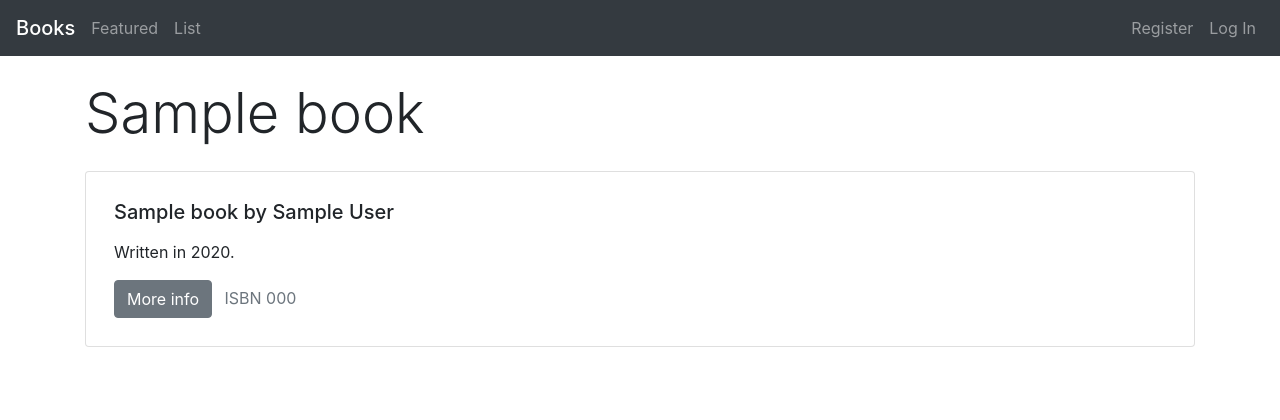
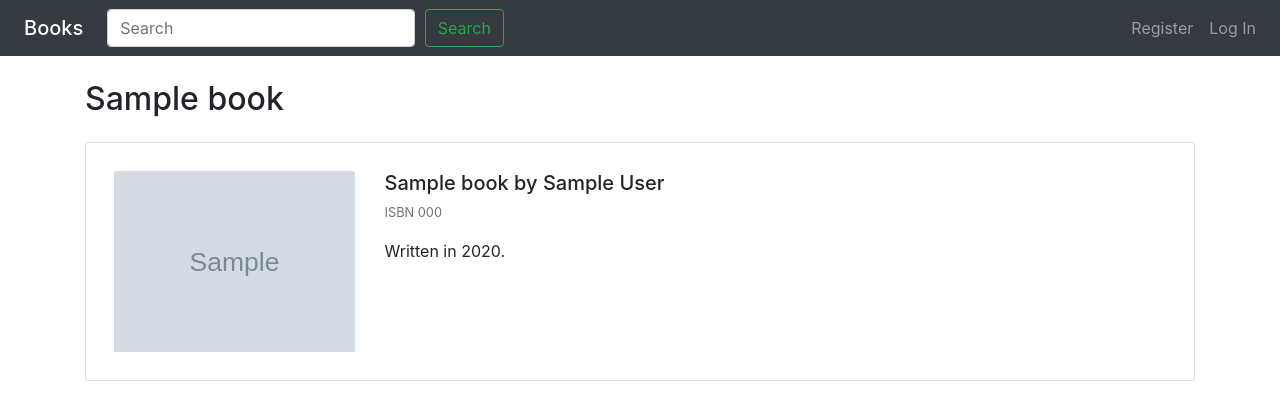
Before and after one commit to mikekurkin/project1, a Flask app: template templates/book.html in a window 1280 px wide. Shown: the top 420 px of the page. Run offline with Flask 2, Linux system fonts and the light colour scheme; the template is opened without the code that fills it: most values are stand-ins (such as "Sample title", 1, 10 or a date in 2020); grey boxes marked "Sample" are stand-in pictures; some libraries are stand-ins or nearby versions.

Commit message:
Added search, book

```diff
--- a/application.py
+++ b/application.py
@@ -1,4 +1,5 @@
-import os, requests
+import os
+import requests
 
 from flask import Flask, session, redirect, request, render_template
 from flask_session import Session
@@ -21,39 +22,54 @@ Session(app)
 engine = create_engine(os.getenv("DATABASE_URL"))
 db = scoped_session(sessionmaker(bind=engine))
 
+
 def error(message, code=400):
     """Renders message as an apology to user."""
     return render_template("error.html", code=code, message=message), code
 
-def get_book_info(isbn):
+
+def get_gr_res(isbn):
     """Returns books list extended with information from """
-    res = requests.get("https://www.goodreads.com/book/review_counts.json", params={"key": os.getenv("GOODREADS_KEY"), "isbns": isbn})
+    res = requests.get("https://www.goodreads.com/book/review_counts.json",
+                       params={"key": os.getenv("GOODREADS_KEY"),
+                               "isbns": isbn})
     return res
 
 
 @app.route("/")
 def index():
     try:
-        books = db.execute("SELECT * FROM books ORDER BY RANDOM() LIMIT 5").fetchall()
-    except:
+        books = db.execute(
+            "SELECT * FROM books ORDER BY RANDOM() LIMIT 5"
+        ).fetchall()
+    except Exception:
         return error("Database error", 503)
     return render_template("index.html", books=books)
+
 
 @app.route("/book/<int:book_id>")
 def book(book_id):
     """Renders info page for book with given id"""
     try:
-        rows = db.execute("SELECT * FROM books WHERE id = :id", {"id": book_id})
-    except:
+        rows = db.execute("SELECT * FROM books WHERE id = :id",
+                          {"id": book_id})
+    except Exception:
         return error("Database error", 503)
 
     if rows.rowcount == 0:
         return error("No suck book with this id", 404)
 
     book = rows.fetchone()
-    res = get_book_info(book.isbn)
-    print(res.json())
-    return render_template("book.html", book=book, res=res)
+
+    cover = f"https://covers.openlibrary.org/b/isbn/{book.isbn}-L.jpg"
+    gr_res = get_gr_res(book.isbn)
+
+    print(gr_res.json())
+    print(cover)
+    return render_template("book.html",
+                           book=book,
+                           cover=cover,
+                           gr_res=gr_res.json())
 
 
 @app.route("/login", methods=['POST', 'GET'])
@@ -80,7 +96,8 @@ def login():
         password = str(request.form["password"])
 
         # Get rows from database
-        users = db.execute("SELECT * FROM users WHERE name = :username", {"username": username})
+        users = db.execute("SELECT * FROM users WHERE name = :username",
+                           {"username": username})
 
         # Check if user with this username exists
         if users.rowcount == 0:
@@ -93,6 +110,7 @@ def login():
 
         # Set the session
         session["user_id"] = user.id
+        session["user_name"] = user.name
 
         # Redirect to index
         return redirect("/")
@@ -135,21 +153,27 @@ def register():
         hashed = generate_password_hash(str(request.form["password"]))
 
         # Check if the username already taken
-        if not db.execute("SELECT id FROM users WHERE name = :username", {"username": username}).rowcount == 0:
+        if not db.execute("SELECT id FROM users WHERE name = :username",
+                          {"username": username}).rowcount == 0:
             return error("Username already taken")
 
-        #Write to database
+        # Write to database
         try:
-            db.execute("INSERT INTO users (name, hash) VALUES (:username, :hashed)", {"username": username, "hashed": hashed})
+            db.execute(
+                "INSERT INTO users (name, hash) VALUES (:username, :hashed)",
+                {"username": username, "hashed": hashed}
+            )
             db.commit()
-        except:
+        except Exception:
             return error("Database error", 503)
 
         # Get the new user's id
-        user = db.execute("SELECT id FROM users WHERE name = :username", {"username": username}).fetchone()
+        user = db.execute("SELECT id, name FROM users WHERE name = :username",
+                          {"username": username}).fetchone()
 
         # Set the session
         session["user_id"] = user.id
+        session["user_name"] = user.name
 
         # Redirect to index
         return redirect("/")
@@ -159,7 +183,10 @@ def register():
 def search():
     q = request.args.get('q')
     try:
-        books = db.execute("SELECT * FROM books WHERE LOWER(isbn) LIKE LOWER(:s) OR LOWER(title) LIKE LOWER(:q) OR LOWER(author) LIKE LOWER(:q)", {"s": q+'%', "q": '%'+q+'%'}).fetchall()
-    except:
+        books = db.execute(
+            "SELECT * FROM books WHERE LOWER(isbn) LIKE LOWER(:s) \
+             OR LOWER(title) LIKE LOWER(:q) OR LOWER(author) LIKE LOWER(:q)",
+            {"s": q+'%', "q": '%'+q+'%'}).fetchall()
+    except Exception:
         return error("Database error", 503)
     return render_template("search.html", books=books, q=q)
--- a/requirements.txt
+++ b/requirements.txt
@@ -3,3 +3,4 @@ Flask-Session
 psycopg2
 SQLAlchemy
 requests
+werkzeug
--- a/templates/book.html
+++ b/templates/book.html
@@ -5,6 +5,23 @@
 {% block title %}{{ book.title }}{% endblock %}
 
 {% block main %}
-<h1 class="display-4 pb-3">{{ book.title }}</h1>
-        {% include "card.html" %}
+<p class="h2 display pb-3">{{ book.title }}</p>
+<div class="card mb-3 p-2">
+    <div class="card-body">
+        <div class="row">
+            <div class="col-6 col-md-4 col-lg-3">
+                <img class="card-img-top" src="{{ cover }}" alt="Book cover">
+            </div>
+            <div class="col-6 col-md-8 col-lg-9">
+                <div class="card-title mb-3">
+                    <h5 class="card-title mb-1">{{ book.title }} by {{ book.author }}</h5>
+                    <small class="text-muted inline">ISBN {{ book.isbn }}</small>
+                </div>
+                <div class="card-text">
+                    <p>Written in {{ book.year }}.</p>
+                </div>
+            </div>
+        </div>
+    </div>
+</div>
 {% endblock %}
--- a/templates/card.html
+++ b/templates/card.html
@@ -4,6 +4,6 @@
         <h5 class="card-title mb-3">{{ book.title }} by {{ book.author }}</h5>
         <p class="card-text">Written in {{ book.year }}.</p>
         <a href="/book/{{ book.id }}" class="btn btn-secondary">More info</a>
-        <span class="text-muted inline mb-0 ml-2">ISBN {{ book.isbn }}</span>
+        <small class="text-muted inline mb-0 ml-2">ISBN {{ book.isbn }}</small>
       </div>
     </div>
--- a/templates/index.html
+++ b/templates/index.html
@@ -5,7 +5,7 @@
 {% block title %}Index{% endblock %}
 
 {% block main %}
-<h1 class="display-4 pb-3">Featured books</h1>
+<h1 class="display-4 mb-3">Featured books</h1>
     {% for book in books %}
         {% include "card.html" %}
     {% endfor %}
--- a/templates/layout.html
+++ b/templates/layout.html
@@ -18,33 +18,40 @@
 
     <title>Books: {% block title %}{% endblock %}</title>
   </head>
+
+{% set active_page = active_page|default('index') -%}
+
   <body>
     <nav class="navbar navbar-expand-sm navbar-dark bg-dark">
-      <a class="navbar-brand pl-0 mr-2 mb-0 h1"  href="/">Books</a>
+      <a class="navbar-brand ml-2 mr-4 mb-0 h1"  href="{% if active_page == 'index' %}#{% else %}/{% endif %}">Books</a>
       <button class="navbar-toggler" type="button" data-toggle="collapse" data-target="#navbarSupportedContent" aria-controls="navbarSupportedContent" aria-expanded="false" aria-label="Toggle navigation">
         <span class="navbar-toggler-icon"></span>
       </button>
 
-      {% set active_page = active_page|default('index') -%}
+
+
+
 
       <div class="collapse navbar-collapse" id="navbarSupportedContent">
-        <ul class="navbar-nav mr-2">
-          <li class="nav-item"><a class="nav-link{% if active_page =='index' %} active{% endif
-    %}" href="/">Featured</a></li>
-          <li class="nav-item"><a class="nav-link{% if active_page =='list' %} active{% endif
-    %}" href="list.html">List</a></li>
-        </ul>
+        {% if not active_page == 'search' %}
+        <div class="row ml-2 ml-sm-0 mt-2 my-sm-0">
+        <form class="form-row" action="/search" method="get">
+            <div class="col-10 col-sm-10 mr-auto">
+                <input class="form-control mr-sm-2" type="search" placeholder="Search" aria-label="Search" name="q">
+            </div>
+            <div class="col-2 col-sm-2">
+                <button class="btn btn-outline-success my-0" type="submit">Search</button>
+            </div>
+        </form>
+        </div>
+        {% endif %}
 
-        {% if session.user_id and not active_page == 'search' %}
-        <form class="form-inline my-0 mr-auto" action="/search" method="get">
-          <input class="form-control mr-sm-2" type="search" placeholder="Search" aria-label="Search" name="q">
-          <button class="btn btn-outline-success my-2 my-sm-0" type="submit">Search</button>
-        </form>
-        {% endif %}
 
         <ul class="navbar-nav ml-auto">
             {% if session.user_id %}
-                <li class="nav-item"><a class="nav-link" href="/logout">Log Out</a></li>
+                <div class="row ml-2 mr-auto">
+                    <span class="navbar-text mr-0">{{ session.user_name }} </span><li class="nav-item"><a class="nav-link pl-1" href="/logout">(Log Out)</a></li>
+                </div>
             {% else %}
                 <li class="nav-item"><a class="nav-link{% if active_page =='register' %} active{% endif %}" href="/register">Register</a></li>
                 <li class="nav-item"><a class="nav-link{% if active_page =='login' %} active{% endif %}" href="/login">Log In</a></li>
```
Also changed, not shown: templates/search.html (+6 -2 lines), 5 other files.
